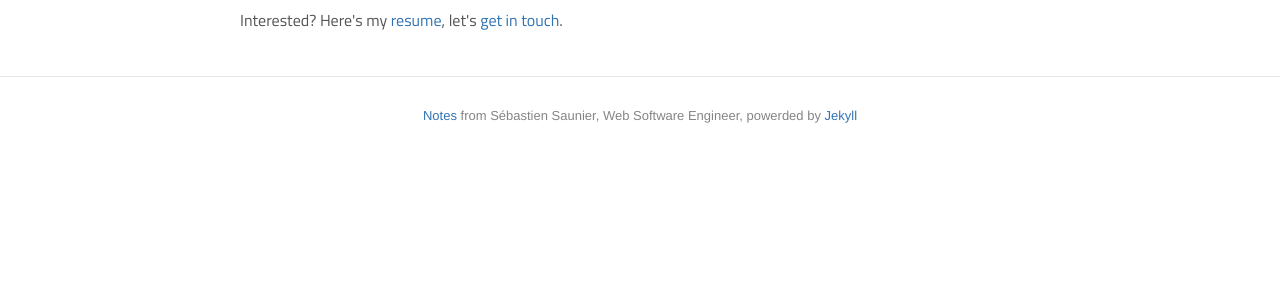
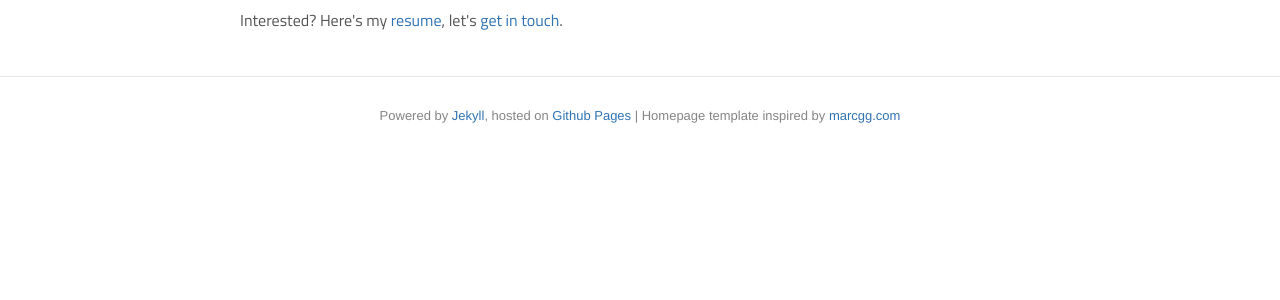
Before and after one commit to ssaunier/ssaunier.github.io, a Jekyll site: the page built from index.html, in a window 1280 px wide. Shown: the part 572-872 px from the top of the page. Built offline with Jekyll 4.4.1, drawn with Linux system fonts in a browser that asks for light colours.

Commit message:
Revert "First attempt at microdata"
This reverts commit c67e0e45f8f1d2ad3ef43ef80d2f801f60367dce.

```diff
--- a/_layouts/default.html
+++ b/_layouts/default.html
@@ -49,13 +49,11 @@
 
   <footer>
     <p>
-
-    </p>
-    <p itemscope itemtype="http://data-vocabulary.org/Person">
-      <a href="/" itemprop="url">Notes</a> from
-      <span itemprop="name">Sébastien Saunier</span>,
-      <span itemprop="title">Web Software Engineer</span>,
-      powerded by <a href="https://github.com/ssaunier/ssaunier.github.io">Jekyll</a>
+      Powered by <a href="https://github.com/mojombo/jekyll">Jekyll</a>,
+      hosted on <a href="https://github.com/ssaunier/ssaunier.github.io">Github Pages</a>
+      {% if page.category == 'about' %}
+      |  Homepage template inspired by <a href="http://marcgg.com/">marcgg.com</a>
+      {% endif %}
     </p>
     {% if page.category != 'about' %}
       <ul class="links">
```
